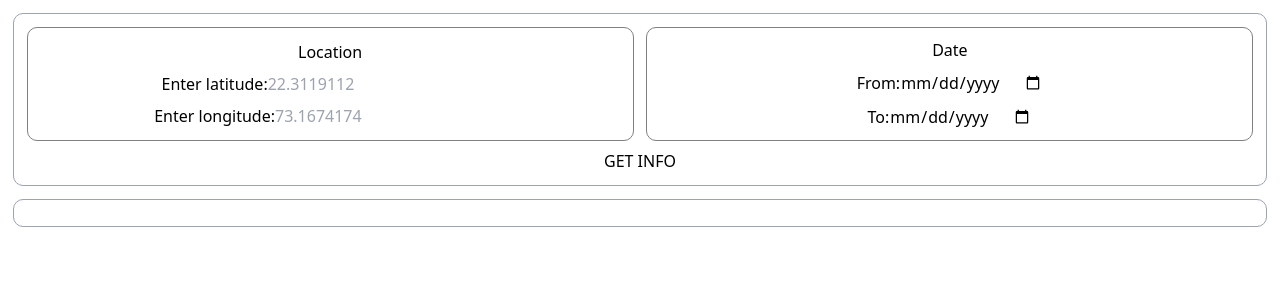
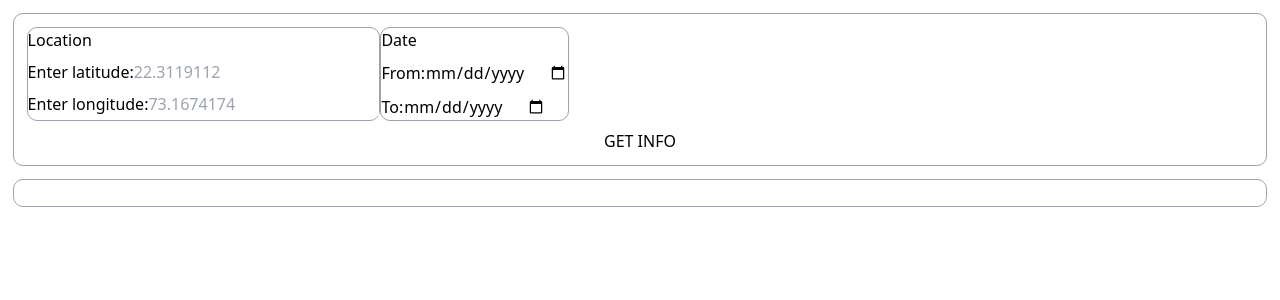
Before and after one commit to kishan04rajput/weather-viewer, a React (Create React App) app: page / in a window 1280 px wide. Shown: the top 300 px of the page. Built offline with nearby package versions, Linux system fonts and the light colour scheme.

Commit message:
added tailwind

```diff
--- a/src/components/ChartTableBlock.css
+++ /dev/null
@@ -1,31 +0,0 @@
-#display-mode-block {
-    display: flex;
-    flex-direction: column;
-    justify-content: center;
-}
-
-#display-mode-buttons {
-    display: flex;
-    flex-direction: row;
-    gap: 1vw;
-    justify-content: center;
-}
-
-.button {
-    cursor: pointer;
-    border: 1px solid lightgrey;
-    padding: 1% 2%;
-    border-radius: 10px;
-}
-
-#chart-button:hover {
-    background-color: lightgrey;
-}
-
-#table-button:hover {
-    background-color: lightgrey;
-}
-
-.active-button {
-    background-color: lightgrey;
-}
--- a/src/components/ChartTableBlock.js
+++ b/src/components/ChartTableBlock.js
@@ -1,5 +1,4 @@
 import { useState } from "react";
-import "./ChartTableBlock.css";
 import { ChartComponent } from "./ChartComponent";
 import { TableComponent } from "./TableComponent";
 
@@ -31,18 +30,30 @@ const ChartTableBlock = ({ data }) => {
     return (
         <div>
             {data && (
-                <div id="display-mode-block">
-                    <div id="display-mode-buttons">
+                <div className="flex flex-col justify-center">
+                    <div className="flex flex-row gap-[1vw] justify-center">
                         <span
                             onClick={displayChart}
-                            className="button"
+                            className="cursor-pointer border border-gray-300 px-[2%] py-[1%] rounded-lg hover:bg-gray-200"
+                            style={{
+                                backgroundColor:
+                                    displayMode === "chart"
+                                        ? "lightgrey"
+                                        : "white",
+                            }}
                             id="chart-button"
                         >
                             Chart
                         </span>
                         <span
                             onClick={displayTable}
-                            className="button"
+                            className="cursor-pointer border border-gray-300 px-[2%] py-[1%] rounded-lg hover:bg-gray-200"
+                            style={{
+                                backgroundColor:
+                                    displayMode === "table"
+                                        ? "lightgrey"
+                                        : "white",
+                            }}
                             id="table-button"
                         >
                             Table
--- a/src/components/LocationDateBlock.css
+++ /dev/null
@@ -1,45 +0,0 @@
-#location-date-block {
-    display: flex;
-    flex-direction: row;
-    gap: 1vw;
-}
-
-#location-block {
-    display: flex;
-    flex-direction: column;
-    align-items: center;
-    justify-content: center;
-    border: 1px solid grey;
-    padding: 10px;
-    border-radius: 10px;
-    max-width: 50%;
-    gap: 1vh;
-    flex: 1;
-}
-
-#latitude-block {
-    display: flex;
-    flex-direction: row;
-    align-items: center;
-    justify-content: center;
-}
-
-#longitude-block {
-    display: flex;
-    flex-direction: row;
-    align-items: center;
-    justify-content: center;
-}
-
-#date-block {
-    display: flex;
-    flex-direction: column;
-    align-items: center;
-    justify-content: center;
-    border: 1px solid grey;
-    padding: 10px;
-    border-radius: 10px;
-    max-width: 50%;
-    gap: 1vh;
-    flex: 1;
-}
--- a/src/components/LocationDateBlock.js
+++ b/src/components/LocationDateBlock.js
@@ -1,5 +1,4 @@
 import React from "react";
-import "./LocationDateBlock.css";
 import { isFutureDate } from "../utils/isFutureDate";
 import { isValidLongitude } from "../utils/isValidLongitude";
 import { isValidLatitude } from "../utils/isValidLatitude";
@@ -46,11 +45,11 @@ const LocationDateBlock = ({
     };
 
     return (
-        <div id="location-date-block">
+        <div className="flex flex-row gap-[1vw]">
             {/* location block */}
-            <div id="location-block">
+            <div className="flex flex-col items-center justify-center border border-gray-400 p-2.5 rounded-[10px] max-w-1/2 gap-[1vh] flex-1">
                 <h1>Location</h1>
-                <div id="latitude-block">
+                <div className="flex flex-row items-center justify-center">
                     <span>Enter latitude:</span>
                     <input
                         type="number"
@@ -59,7 +58,7 @@ const LocationDateBlock = ({
                         placeholder="22.3119112"
                     />
                 </div>
-                <div id="longitude-block">
+                <div className="flex flex-row items-center justify-center">
                     <span>Enter longitude:</span>
                     <input
                         type="number"
@@ -70,7 +69,7 @@ const LocationDateBlock = ({
                 </div>
             </div>
             {/* date block */}
-            <div id="date-block">
+            <div className="flex flex-col items-center justify-center border border-gray-400 p-2.5 rounded-[10px] max-w-1/2 gap-[1vh] flex-1">
                 <h1>Date</h1>
                 <div id="from-date-block">
                     <span>From:</span>
```
Also changed, not shown: src/components/ChartComponent.css (deleted), src/components/TableComponent.css (deleted).
